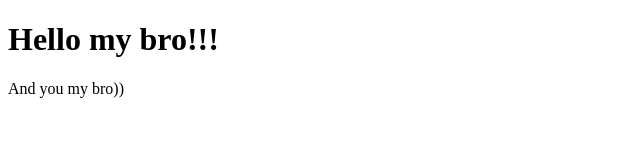
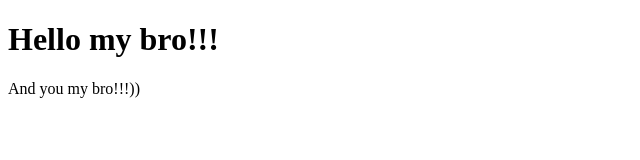
Before and after one commit to futuramochka/mytest, a plain HTML site: page bar/index.html in a window 1280 px wide. Shown: the full height of the page, 0-640 px from the left. Drawn offline with Linux system fonts and the light colour scheme.

Commit message:
Новый коммит

```diff
--- a/bar/index.html
+++ b/bar/index.html
@@ -5,6 +5,6 @@
   </head>
   <body>
     <h1>Hello my bro!!!</h1>
-    <p>And you my bro))</p>
+    <p>And you my bro!!!))</p>
   </body>
 </html>
```
